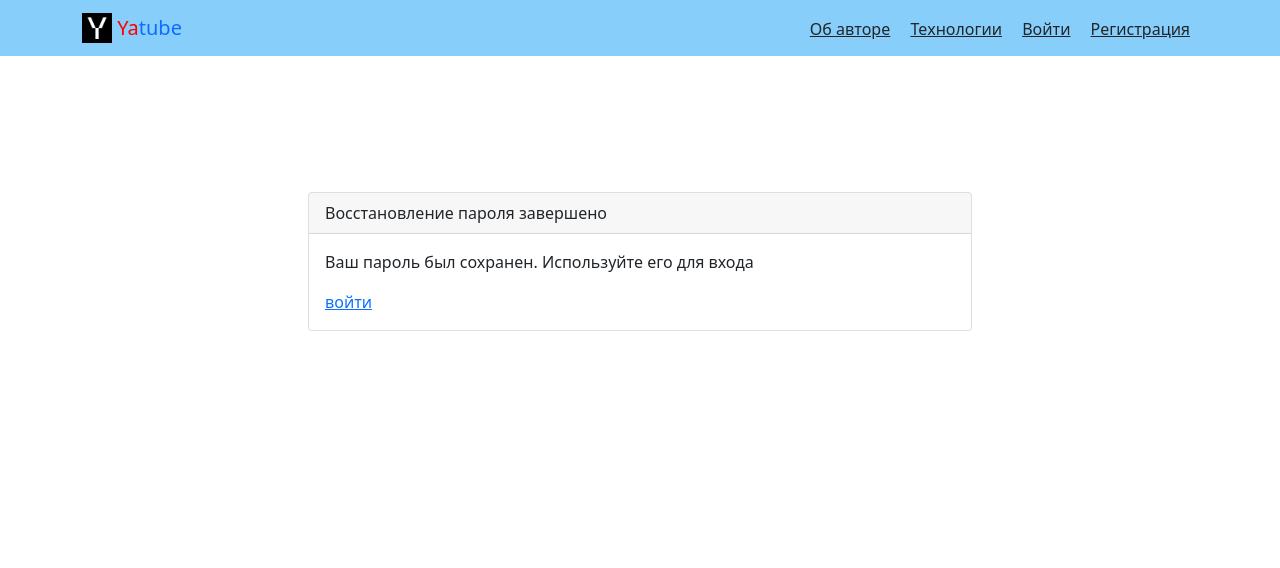
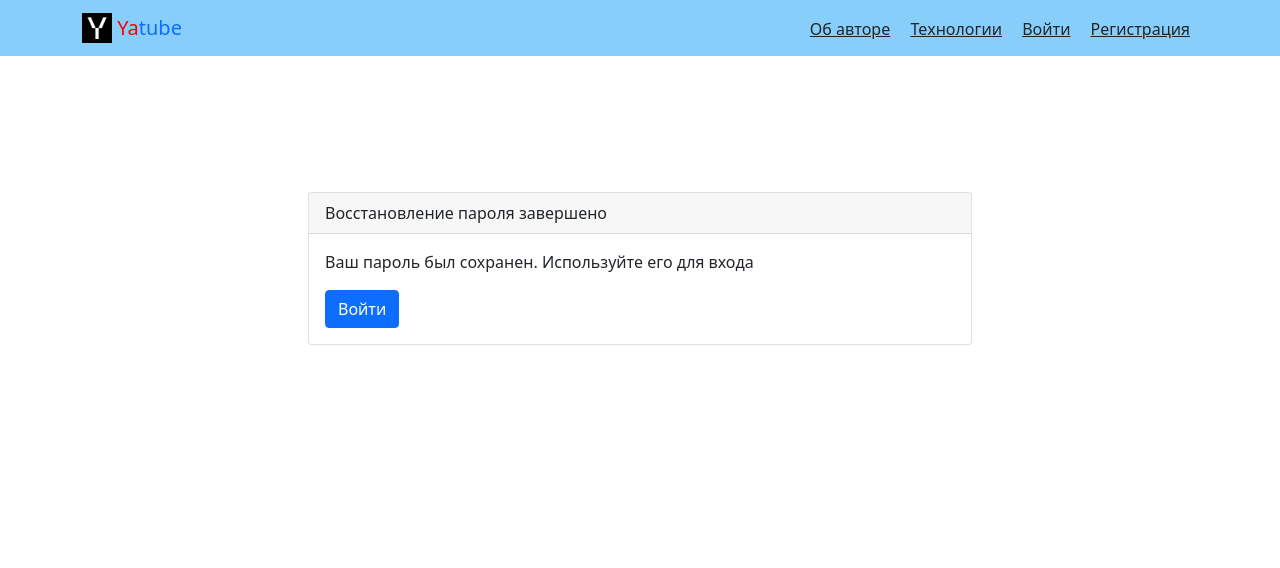
Before and after one commit to asmasin/hw03_forms, a Django app: page /auth/reset/done/ in a window 1280 px wide. Shown: the top 568 px of the page. Run offline with Django 3.2, Linux system fonts and the light colour scheme; some libraries are stand-ins or nearby versions.

Commit message:
some fixes

```diff
--- a/yatube/templates/users/password_reset_complete.html
+++ b/yatube/templates/users/password_reset_complete.html
@@ -1,5 +1,5 @@
 {% extends "base.html" %}
-{% block title %}{% endblock %}
+{% block title %}Восстановление пароля завершено{% endblock %}
 {% block content %}
   <div class="container py-5">
     <div class="row justify-content-center">
@@ -8,7 +8,9 @@
           <div class="card-header">Восстановление пароля завершено</div>
           <div class="card-body">
             <p>Ваш пароль был сохранен. Используйте его для входа</p>
-            <a href='users/login.html'>войти</a>
+            <div class="col-sm-6">
+              <a class="btn btn-primary" href="{% url 'users:login' %}" role="button">Войти</a>
+            </div>
           </div>
         </div>
       </div>
```
